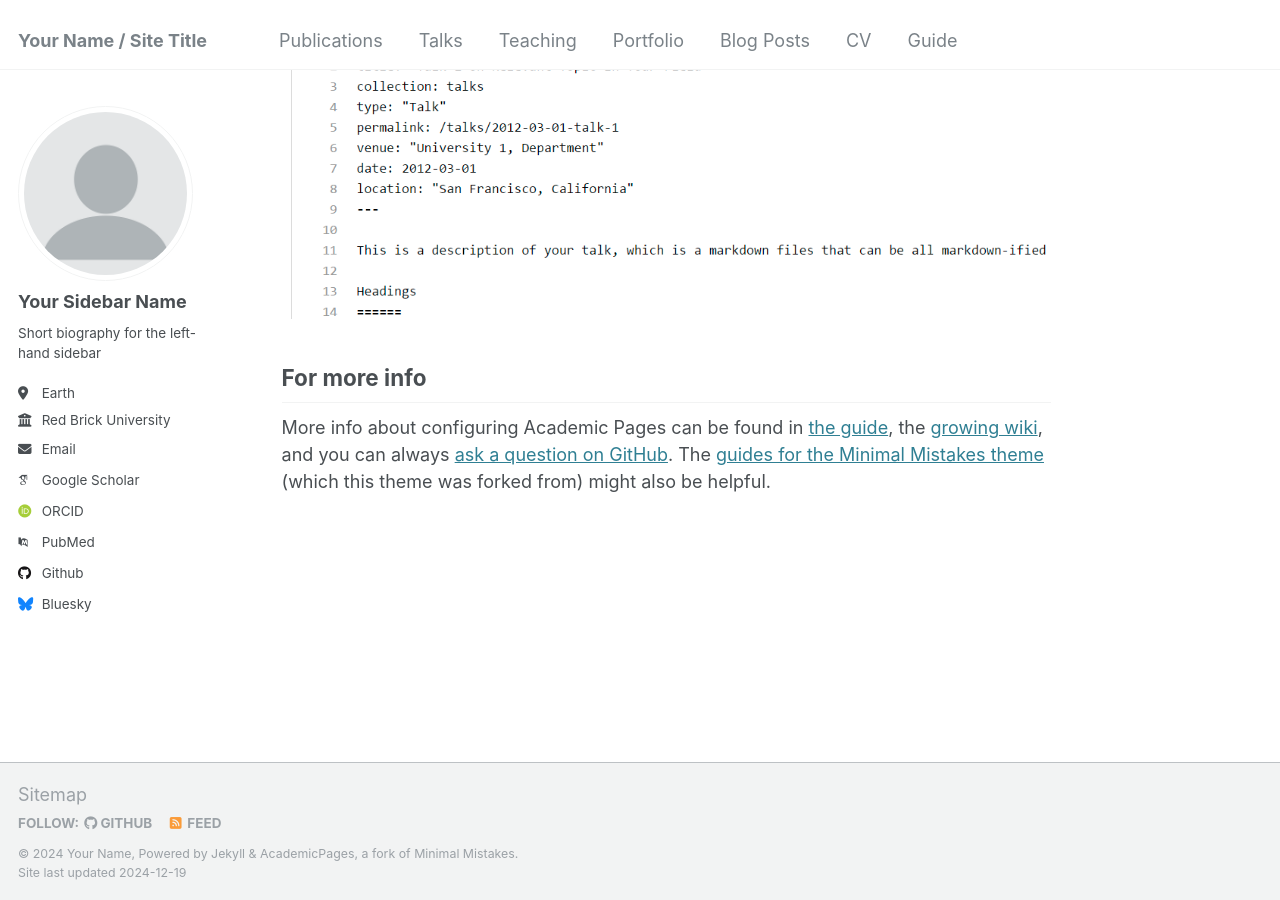
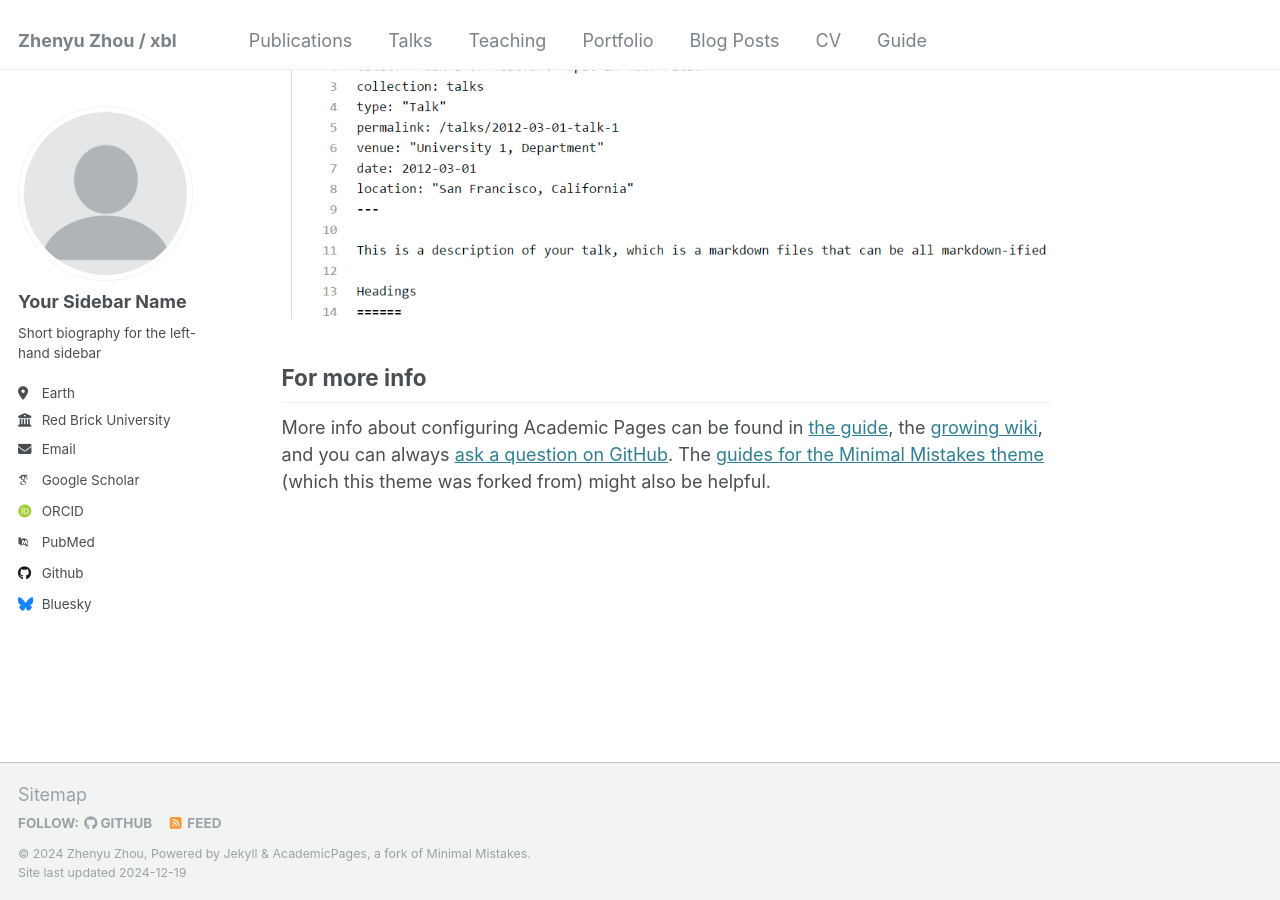
Before and after one commit to IoannesStephanus-xbl/xbl, a Jekyll site: the page built from _pages/about.md, in a window 1280 px wide and 900 px high, scrolled down 2427 px. Built offline with Jekyll 4.4.1, drawn with Linux system fonts in a browser that asks for light colours; some web fonts are replaced.

Commit message:
Update _config.yml

```diff
--- a/_config.yml
+++ b/_config.yml
@@ -8,13 +8,13 @@
 
 # Basic Site Settings
 locale                   : "en-US"
-title                    : "Your Name / Site Title"
+title                    : "Zhenyu Zhou / xbl"
 title_separator          : "-"
-name                     : &name "Your Name"
+name                     : &name "Zhenyu Zhou"
 description              : &description "personal description"
-url                      : https://academicpages.github.io # the base hostname & protocol for your site e.g. "https://[your GitHub username].github.io"
+url                      : https://xblzzy.github.io # the base hostname & protocol for your site e.g. "https://[your GitHub username].github.io"
 baseurl                  : "" # the subpath of your site, e.g. "/blog"
-repository               : "academicpages/academicpages.github.io"
+repository               : "xblzzy/xblzzy.github.io"
 
 # Site Author - The following control what appear as part of the author content on the side bar.
 #               If a field is blank the icon and link will not appear, otherwise it will be shown.
```
